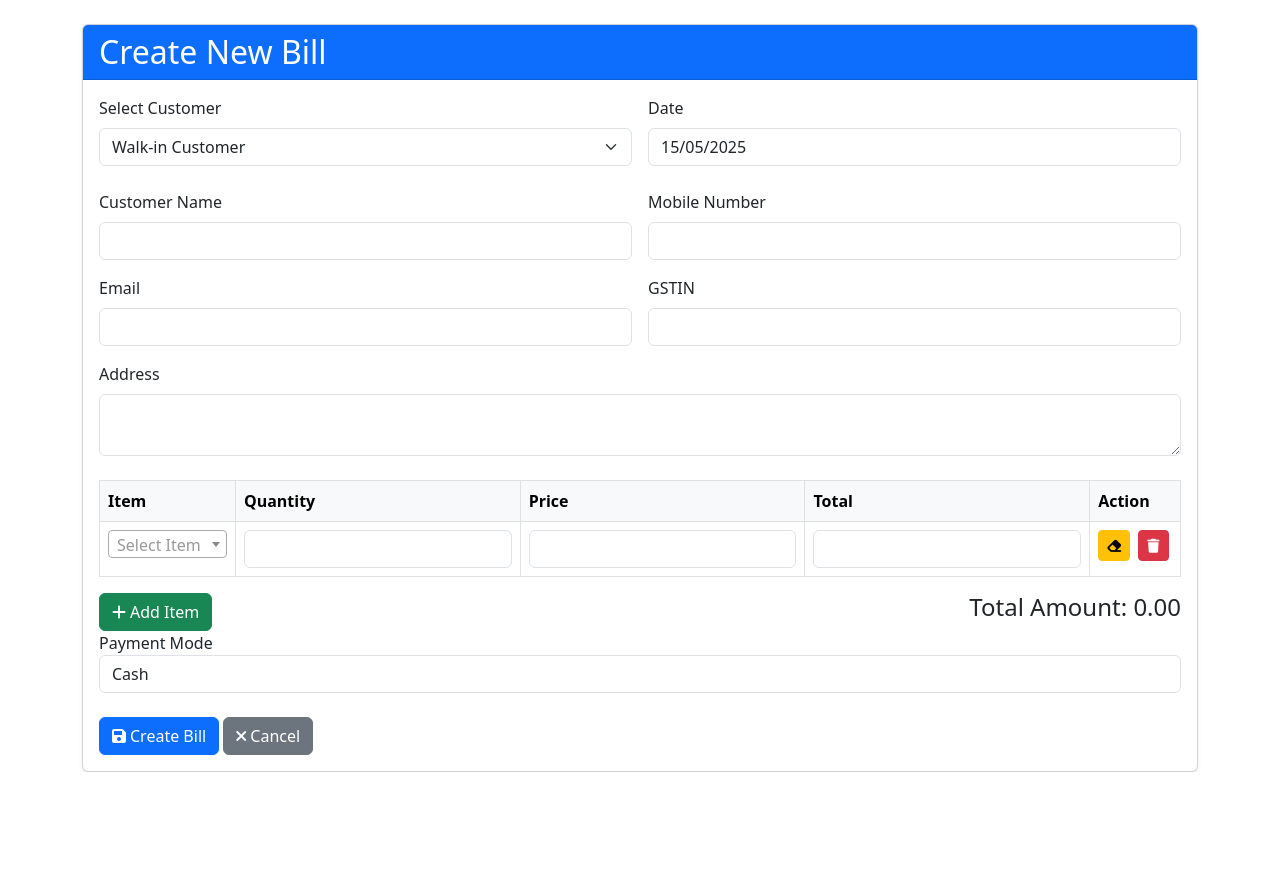
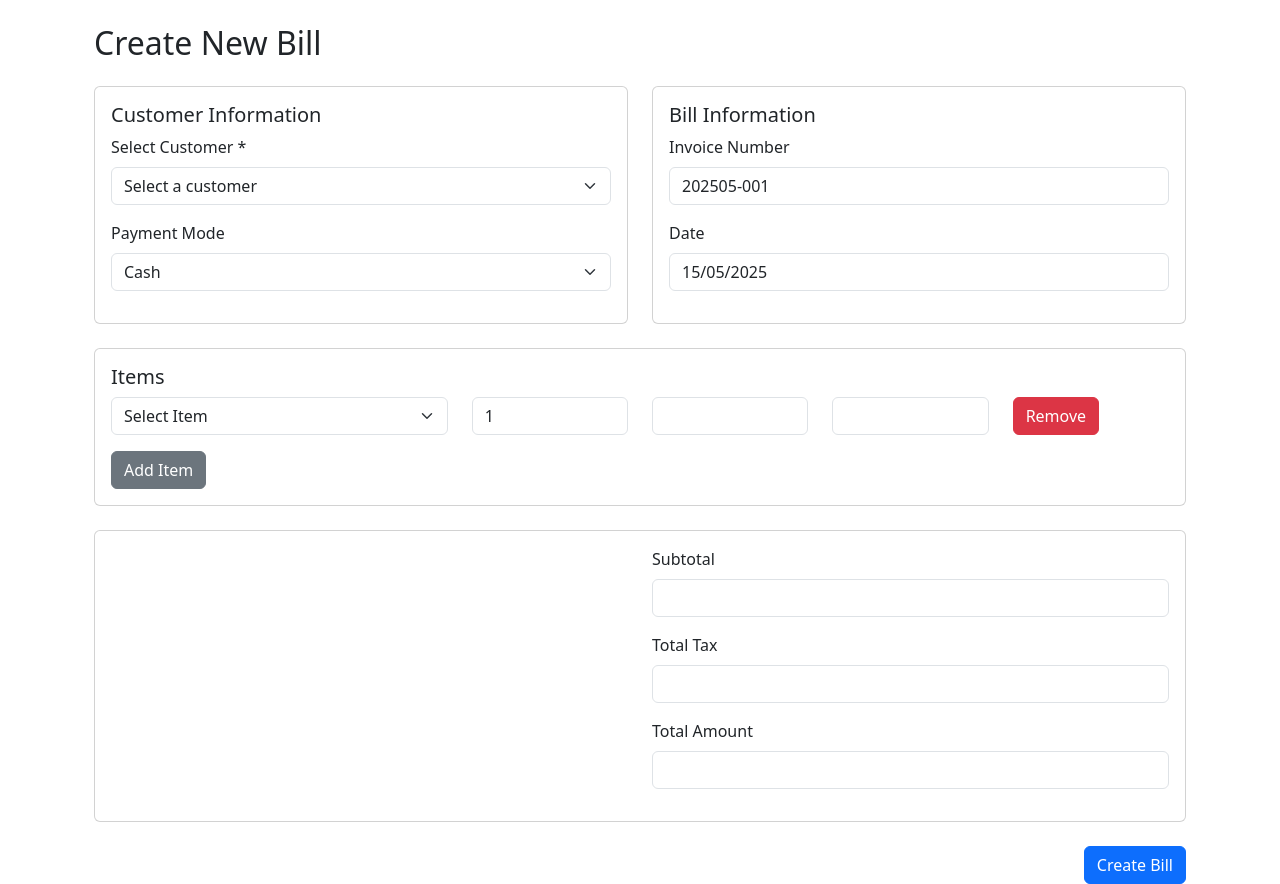
Before and after one commit to srmty/ERP, a Flask app: page /create_bill in a window 1280 px wide. Shown: the part 80-964 px from the top of the page. Before the commit the page ends 852 px from the top, so only its background shows below. Run offline with Flask 3, Linux system fonts and the light colour scheme; some libraries are stand-ins or nearby versions.

Commit message:
Updated bill creation and templates

```diff
--- a/app.py
+++ b/app.py
@@ -185,21 +185,20 @@
 def create_bill():
     if request.method == 'POST':
         customer_id = request.form.get('customer_id')
-        if customer_id:
-            customer = Customer.query.get(customer_id)
-            customer_name = customer.name
-            mobile_number = customer.phone
-            email = customer.email
-            address = customer.address
-            gstin = customer.gstin
-        else:
-            customer_name = request.form.get('customer_name', '').strip()
-            if not customer_name:
-                customer_name = 'Walk-in Customer'
-            mobile_number = request.form.get('mobile_number', '').strip() or None
-            email = request.form.get('email', '').strip() or None
-            address = request.form.get('address', '').strip() or None
-            gstin = request.form.get('gstin', '').strip() or None
+        if not customer_id:
+            flash('Please select a customer', 'danger')
+            return redirect(url_for('create_bill'))
+
+        customer = Customer.query.get(customer_id)
+        if not customer:
+            flash('Customer not found', 'danger')
+            return redirect(url_for('create_bill'))
+
+        customer_name = customer.name
+        mobile_number = customer.phone
+        email = customer.email
+        address = customer.address
+        gstin = customer.gstin
         payment_mode = request.form.get('payment_mode')
         items = request.form.getlist('items[]')
         quantities = request.form.getlist('quantities[]')
@@ -665,15 +664,26 @@
         return redirect(url_for('customers'))
     return render_template('edit_customer.html', customer=customer)
 
-@app.route('/delete_customer/<int:id>')
+@app.route('/delete_customer/<int:id>', methods=['POST'])
 def delete_customer(id):
-    customer = Customer.query.get_or_404(id)
+    customer = Customer.query.get(id)
+    if not customer:
+        flash('Customer not found', 'error')
+        return redirect(url_for('customers'))
+
+    # Check if customer has any bills
     if customer.bills:
-        flash('Cannot delete customer with existing bills!', 'danger')
-    else:
+        flash('Cannot delete customer with existing bills!', 'error')
+        return redirect(url_for('customers'))
+
+    try:
         db.session.delete(customer)
         db.session.commit()
         flash('Customer deleted successfully!', 'success')
+    except Exception as e:
+        db.session.rollback()
+        flash('Error deleting customer. Please try again.', 'error')
+
     return redirect(url_for('customers'))
 
 @app.route('/edit_item/<int:id>', methods=['GET', 'POST'])
@@ -1234,20 +1244,47 @@
 
 @app.route('/delete_bill/<int:id>', methods=['POST'])
 def delete_bill(id):
-    bill = Bill.query.get_or_404(id)
-    for item in bill.items:
-        db.session.delete(item)
-    db.session.delete(bill)
-    db.session.commit()
-    flash('Bill deleted successfully!', 'success')
+    bill = Bill.query.get(id)
+    if not bill:
+        flash('Bill not found', 'error')
+        return redirect(url_for('view_bills'))
+
+    try:
+        # Restore item quantities
+        for item in bill.items:
+            inventory_item = Item.query.get(item.item_id)
+            if inventory_item:
+                inventory_item.stock += item.quantity
+
+        db.session.delete(bill)
+        db.session.commit()
+        flash('Bill deleted successfully!', 'success')
+    except Exception as e:
+        db.session.rollback()
+        flash('Error deleting bill. Please try again.', 'error')
+
     return redirect(url_for('view_bills'))
 
 @app.route('/delete_item/<int:id>', methods=['POST'])
 def delete_item(id):
-    item = Item.query.get_or_404(id)
-    db.session.delete(item)
-    db.session.commit()
-    flash('Item deleted successfully!', 'success')
+    item = Item.query.get(id)
+    if not item:
+        flash('Item not found', 'error')
+        return redirect(url_for('index'))
+
+    # Check if item is used in any bills
+    if item.bill_items:
+        flash('Cannot delete item that is used in bills!', 'error')
+        return redirect(url_for('index'))
+
+    try:
+        db.session.delete(item)
+        db.session.commit()
+        flash('Item deleted successfully!', 'success')
+    except Exception as e:
+        db.session.rollback()
+        flash('Error deleting item. Please try again.', 'error')
+
     return redirect(url_for('index'))
 
 if __name__ == '__main__':
--- a/templates/create_bill.html
+++ b/templates/create_bill.html
@@ -1,286 +1,221 @@
 {% extends "base.html" %}
 
 {% block content %}
-<div class="card shadow-sm">
-    <div class="card-header bg-primary text-white">
-        <h2 class="mb-0">Create New Bill</h2>
-    </div>
+<div class="container">
+    <h2 class="mb-4">Create New Bill</h2>
+    <form method="POST" id="billForm">
+        <div class="row mb-4">
+            <div class="col-md-6">
+                <div class="card">
                     <div class="card-body">
-        <form method="POST" class="needs-validation" novalidate>
-            <div class="row g-3 mb-4">
-                <div class="col-md-6">
-                    <label for="customer" class="form-label">Select Customer</label>
-                    <select class="form-select" id="customer" name="customer_id">
-                        <option value="">Walk-in Customer</option>
+                        <h5 class="card-title">Customer Information</h5>
+                        <div class="mb-3">
+                            <label for="customer_id" class="form-label">Select Customer *</label>
+                            <select class="form-select" id="customer_id" name="customer_id" required>
+                                <option value="">Select a customer</option>
                                 {% for customer in customers %}
-                        <option value="{{ customer.id }}">{{ customer.name }} {% if customer.phone %}({{ customer.phone }}){% endif %}</option>
+                                <option value="{{ customer.id }}">{{ customer.name }}</option>
                                 {% endfor %}
                             </select>
                         </div>
-                <div class="col-md-6">
-                    <label for="date" class="form-label">Date</label>
-                    <input type="text" class="form-control" id="date" name="date" value="{{ today }}" readonly>
+                        <div class="mb-3">
+                            <label for="payment_mode" class="form-label">Payment Mode</label>
+                            <select class="form-select" id="payment_mode" name="payment_mode">
+                                <option value="Cash">Cash</option>
+                                <option value="Card">Card</option>
+                                <option value="UPI">UPI</option>
+                                <option value="Bank Transfer">Bank Transfer</option>
+                            </select>
                         </div>
                     </div>
-            <div class="row g-3 mb-4" id="walkin-fields">
-                <div class="col-md-6">
-                    <label for="customer_name" class="form-label">Customer Name</label>
-                    <input type="text" class="form-control" id="customer_name" name="customer_name">
+                </div>
             </div>
             <div class="col-md-6">
-                    <label for="mobile_number" class="form-label">Mobile Number</label>
-                    <input type="text" class="form-control" id="mobile_number" name="mobile_number">
+                <div class="card">
+                    <div class="card-body">
+                        <h5 class="card-title">Bill Information</h5>
+                        <div class="mb-3">
+                            <label class="form-label">Invoice Number</label>
+                            <input type="text" class="form-control" value="{{ invoice_number }}" readonly>
                         </div>
-                <div class="col-md-6">
-                    <label for="email" class="form-label">Email</label>
-                    <input type="email" class="form-control" id="email" name="email">
+                        <div class="mb-3">
+                            <label class="form-label">Date</label>
+                            <input type="text" class="form-control" value="{{ today }}" readonly>
                         </div>
-                <div class="col-md-6">
-                    <label for="gstin" class="form-label">GSTIN</label>
-                    <input type="text" class="form-control" id="gstin" name="gstin">
                     </div>
-                <div class="col-12">
-                    <label for="address" class="form-label">Address</label>
-                    <textarea class="form-control" id="address" name="address" rows="2"></textarea>
+                </div>
             </div>
         </div>
 
-            <div class="table-responsive">
-                <table class="table table-bordered" id="items-table">
-                    <thead class="table-light">
-                        <tr>
-                            <th>Item</th>
-                            <th>Quantity</th>
-                            <th>Price</th>
-                            <th>Total</th>
-                            <th>Action</th>
-                        </tr>
-                    </thead>
-                    <tbody>
-                        <tr>
-                            <td>
+        <div class="card mb-4">
+            <div class="card-body">
+                <h5 class="card-title">Items</h5>
+                <div id="items-container">
+                    <div class="row mb-3 item-row">
+                        <div class="col-md-4">
                             <select class="form-select item-select" name="items[]" required>
                                 <option value="">Select Item</option>
                                 {% for item in items %}
                                 <option value="{{ item.id }}" data-price="{{ item.price }}" data-stock="{{ item.stock }}">
-                                        {{ item.name }} ({{ item.price }})
+                                    {{ item.name }} (Stock: {{ item.stock }})
                                 </option>
                                 {% endfor %}
                             </select>
-                            </td>
-                            <td>
-                                <input type="number" class="form-control quantity" name="quantities[]" min="1" required>
-                            </td>
-                            <td>
-                                <input type="number" class="form-control price" name="prices[]" readonly>
-                            </td>
-                            <td>
-                                <input type="number" class="form-control total" name="totals[]" readonly>
-                            </td>
-                            <td>
-                                <button type="button" class="btn btn-warning btn-sm clear-row me-1" title="Clear Row">
-                                    <i class="fas fa-eraser"></i>
-                                </button>
-                                <button type="button" class="btn btn-danger btn-sm remove-row">
-                                    <i class="fas fa-trash"></i>
-                                </button>
-                            </td>
-                        </tr>
-                    </tbody>
-                </table>
                         </div>
-
-            <div class="row g-3">
-                <div class="col-md-6">
-                    <button type="button" class="btn btn-success" id="add-row">
-                        <i class="fas fa-plus me-1"></i>Add Item
-                    </button>
+                        <div class="col-md-2">
+                            <input type="number" class="form-control quantity-input" name="quantities[]" min="1" value="1" required>
                         </div>
-                <div class="col-md-6 text-end">
-                    <h4>Total Amount: <span id="grand-total">0.00</span></h4>
+                        <div class="col-md-2">
+                            <input type="text" class="form-control price-display" readonly>
+                        </div>
+                        <div class="col-md-2">
+                            <input type="text" class="form-control subtotal-display" readonly>
+                        </div>
+                        <div class="col-md-2">
+                            <button type="button" class="btn btn-danger remove-item">Remove</button>
+                        </div>
+                    </div>
+                </div>
+                <button type="button" class="btn btn-secondary" id="add-item">Add Item</button>
             </div>
         </div>
 
-            <div class="form-group">
-                <label for="payment_mode">Payment Mode</label>
-                <select class="form-control" id="payment_mode" name="payment_mode" required>
-                    <option value="cash">Cash</option>
-                    <option value="upi">UPI</option>
-                    <option value="card">Card</option>
-                    <option value="bank_transfer">Bank Transfer</option>
-                </select>
+        <div class="card mb-4">
+            <div class="card-body">
+                <div class="row">
+                    <div class="col-md-6 offset-md-6">
+                        <div class="mb-3">
+                            <label class="form-label">Subtotal</label>
+                            <input type="text" class="form-control" id="subtotal" readonly>
+                        </div>
+                        <div class="mb-3">
+                            <label class="form-label">Total Tax</label>
+                            <input type="text" class="form-control" id="total-tax" readonly>
+                        </div>
+                        <div class="mb-3">
+                            <label class="form-label">Total Amount</label>
+                            <input type="text" class="form-control" id="total-amount" readonly>
+                        </div>
+                    </div>
+                </div>
+            </div>
         </div>
 
-            <div class="mt-4">
-                <button type="submit" class="btn btn-primary">
-                    <i class="fas fa-save me-1"></i>Create Bill
-                </button>
-                <a href="{{ url_for('view_bills') }}" class="btn btn-secondary">
-                    <i class="fas fa-times me-1"></i>Cancel
-                </a>
+        <div class="text-end">
+            <button type="submit" class="btn btn-primary">Create Bill</button>
         </div>
     </form>
 </div>
-</div>
-
-<!-- Add Select2 CSS -->
-<link href="https://cdn.jsdelivr.net/npm/select2@4.1.0-rc.0/dist/css/select2.min.css" rel="stylesheet" />
-
-<link rel="stylesheet" href="https://cdnjs.cloudflare.com/ajax/libs/bootstrap-datepicker/1.9.0/css/bootstrap-datepicker.min.css"/>
-
-<script src="https://code.jquery.com/jquery-3.6.0.min.js"></script>
-<script src="https://cdn.jsdelivr.net/npm/select2@4.1.0-rc.0/dist/js/select2.min.js"></script>
-<script src="https://cdnjs.cloudflare.com/ajax/libs/bootstrap-datepicker/1.9.0/js/bootstrap-datepicker.min.js"></script>
 
 <script>
 document.addEventListener('DOMContentLoaded', function() {
-    const table = document.getElementById('items-table');
-    const addRowBtn = document.getElementById('add-row');
-    const grandTotalSpan = document.getElementById('grand-total');
+    const itemsContainer = document.getElementById('items-container');
+    const addItemButton = document.getElementById('add-item');
+    const form = document.getElementById('billForm');
 
-    // Add new row
-    addRowBtn.addEventListener('click', function() {
-        const tbody = table.querySelector('tbody');
-        const newRow = tbody.rows[0].cloneNode(true);
+    function updateTotals() {
+        let subtotal = 0;
+        let totalTax = 0;
 
-        // Clear values
-        newRow.querySelectorAll('input').forEach(input => input.value = '');
-        newRow.querySelector('select').selectedIndex = 0;
-
-        // Add event listeners
-        addRowEventListeners(newRow);
-        tbody.appendChild(newRow);
-        initSelect2();
+        document.querySelectorAll('.item-row').forEach(row => {
+            const quantity = parseFloat(row.querySelector('.quantity-input').value) || 0;
+            const price = parseFloat(row.querySelector('.price-display').value) || 0;
+            const itemSubtotal = quantity * price;
+            subtotal += itemSubtotal;
         });
 
-    // Add event listeners to initial row
-    addRowEventListeners(table.querySelector('tbody tr'));
+        document.getElementById('subtotal').value = subtotal.toFixed(2);
+        document.getElementById('total-tax').value = totalTax.toFixed(2);
+        document.getElementById('total-amount').value = (subtotal + totalTax).toFixed(2);
+    }
 
-    // Remove row
-    table.addEventListener('click', function(e) {
-        if (e.target.closest('.remove-row')) {
-            const tbody = table.querySelector('tbody');
-            if (tbody.rows.length > 1) {
-                e.target.closest('tr').remove();
-                updateGrandTotal();
+    function updateItemRow(row) {
+        const select = row.querySelector('.item-select');
+        const quantityInput = row.querySelector('.quantity-input');
+        const priceDisplay = row.querySelector('.price-display');
+        const subtotalDisplay = row.querySelector('.subtotal-display');
+        const option = select.options[select.selectedIndex];
+
+        if (option.value) {
+            const price = parseFloat(option.dataset.price);
+            const stock = parseInt(option.dataset.stock);
+            const quantity = parseInt(quantityInput.value) || 0;
+
+            priceDisplay.value = price.toFixed(2);
+            subtotalDisplay.value = (price * quantity).toFixed(2);
+
+            quantityInput.max = stock;
+            if (quantity > stock) {
+                quantityInput.value = stock;
+                subtotalDisplay.value = (price * stock).toFixed(2);
             }
+        } else {
+            priceDisplay.value = '';
+            subtotalDisplay.value = '';
         }
-        // Clear row
-        if (e.target.closest('.clear-row')) {
-            const row = e.target.closest('tr');
-            row.querySelector('.item-select').selectedIndex = 0;
-            $(row.querySelector('.item-select')).val('').trigger('change');
-            row.querySelector('.quantity').value = '';
-            row.querySelector('.price').value = '';
-            row.querySelector('.total').value = '';
-            updateGrandTotal();
+
+        updateTotals();
     }
+
+    function createItemRow() {
+        const row = document.querySelector('.item-row').cloneNode(true);
+        row.querySelector('.item-select').value = '';
+        row.querySelector('.quantity-input').value = '1';
+        row.querySelector('.price-display').value = '';
+        row.querySelector('.subtotal-display').value = '';
+        return row;
+    }
+
+    addItemButton.addEventListener('click', function() {
+        const newRow = createItemRow();
+        itemsContainer.appendChild(newRow);
+        setupRowEventListeners(newRow);
     });
 
-    function addRowEventListeners(row) {
-        const itemSelect = row.querySelector('.item-select');
-        const quantityInput = row.querySelector('.quantity');
-        const priceInput = row.querySelector('.price');
-        const totalInput = row.querySelector('.total');
+    function setupRowEventListeners(row) {
+        const select = row.querySelector('.item-select');
+        const quantityInput = row.querySelector('.quantity-input');
+        const removeButton = row.querySelector('.remove-item');
 
-        // Native change event
-        itemSelect.addEventListener('change', function() {
-            const option = this.options[this.selectedIndex];
-            const price = option.getAttribute('data-price') || 0;
-            const stock = option.getAttribute('data-stock') || 0;
-            quantityInput.setAttribute('max', stock);
-            priceInput.value = price;
-            // If quantity is already filled, update total
-            if (quantityInput.value) {
-                const quantity = Math.min(parseInt(quantityInput.value), parseInt(stock));
-                quantityInput.value = quantity;
-                totalInput.value = (price * quantity).toFixed(2);
-            } else {
-                totalInput.value = '';
-            }
-            updateGrandTotal();
-        });
-
-        // Select2 event
-        $(itemSelect).on('select2:select', function (e) {
-            const option = this.options[this.selectedIndex];
-            const price = option.getAttribute('data-price') || 0;
-            const stock = option.getAttribute('data-stock') || 0;
-            quantityInput.setAttribute('max', stock);
-            priceInput.value = price;
-            if (quantityInput.value) {
-                const quantity = Math.min(parseInt(quantityInput.value), parseInt(stock));
-                quantityInput.value = quantity;
-                totalInput.value = (price * quantity).toFixed(2);
-            } else {
-                totalInput.value = '';
-            }
-            updateGrandTotal();
+        select.addEventListener('change', function() {
+            updateItemRow(row);
         });
 
         quantityInput.addEventListener('input', function() {
-            const price = priceInput.value || 0;
-            const stock = parseInt(this.getAttribute('max')) || 0;
-            let quantity = parseInt(this.value) || 0;
+            updateItemRow(row);
+        });
 
-            // Ensure quantity doesn't exceed stock
-            if (quantity > stock) {
-                quantity = stock;
-                this.value = stock;
+        removeButton.addEventListener('click', function() {
+            if (document.querySelectorAll('.item-row').length > 1) {
+                row.remove();
+                updateTotals();
             }
-
-            totalInput.value = (price * quantity).toFixed(2);
-            updateGrandTotal();
         });
     }
 
-    function updateGrandTotal() {
-        const totals = Array.from(document.querySelectorAll('.total'))
-            .map(input => parseFloat(input.value) || 0);
-        const grandTotal = totals.reduce((sum, total) => sum + total, 0);
-        grandTotalSpan.textContent = grandTotal.toFixed(2);
+    setupRowEventListeners(document.querySelector('.item-row'));
+
+    form.addEventListener('submit', function(e) {
+        e.preventDefault();
+
+        const customerId = document.getElementById('customer_id').value;
+        if (!customerId) {
+            alert('Please select a customer');
+            return;
         }
 
-    // Form validation
-    const form = document.querySelector('form');
-    form.addEventListener('submit', function(event) {
-        if (!form.checkValidity()) {
-            event.preventDefault();
-            event.stopPropagation();
-        }
-        form.classList.add('was-validated');
+        const items = document.querySelectorAll('.item-select');
+        let hasItems = false;
+        items.forEach(item => {
+            if (item.value) hasItems = true;
         });
 
-    // Show/hide walk-in fields
-    const customerSelect = document.getElementById('customer');
-    const walkinFields = document.getElementById('walkin-fields');
-    function toggleWalkinFields() {
-        if (!customerSelect.value) {
-            walkinFields.style.display = '';
-            walkinFields.querySelectorAll('input').forEach(i => i.required = false);
-        } else {
-            walkinFields.style.display = 'none';
-            walkinFields.querySelectorAll('input').forEach(i => i.required = false);
+        if (!hasItems) {
+            alert('Please add at least one item');
+            return;
         }
-    }
-    customerSelect.addEventListener('change', toggleWalkinFields);
-    toggleWalkinFields();
 
-    // Initialize Select2 for all item dropdowns
-    function initSelect2() {
-        $('.item-select').select2({
-            width: '100%',
-            placeholder: 'Select Item',
-            allowClear: true
-        });
-    }
-    initSelect2();
-
-    // Initialize Bootstrap Datepicker for the date field
-    $('#date').datepicker({
-        format: 'dd/mm/yyyy',
-        autoclose: true,
-        todayHighlight: true
+        this.submit();
     });
 });
 </script>
```
Lines whose indentation alone changed are shown as unchanged.
